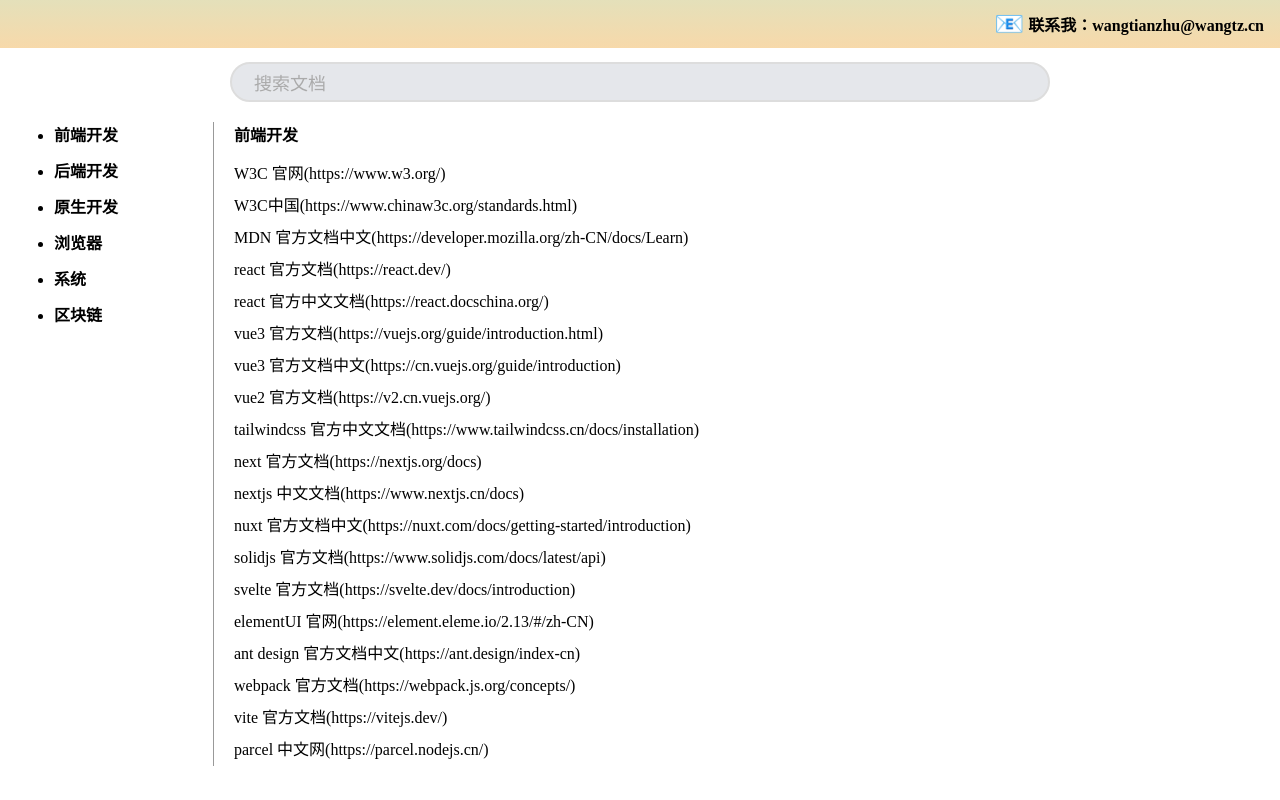
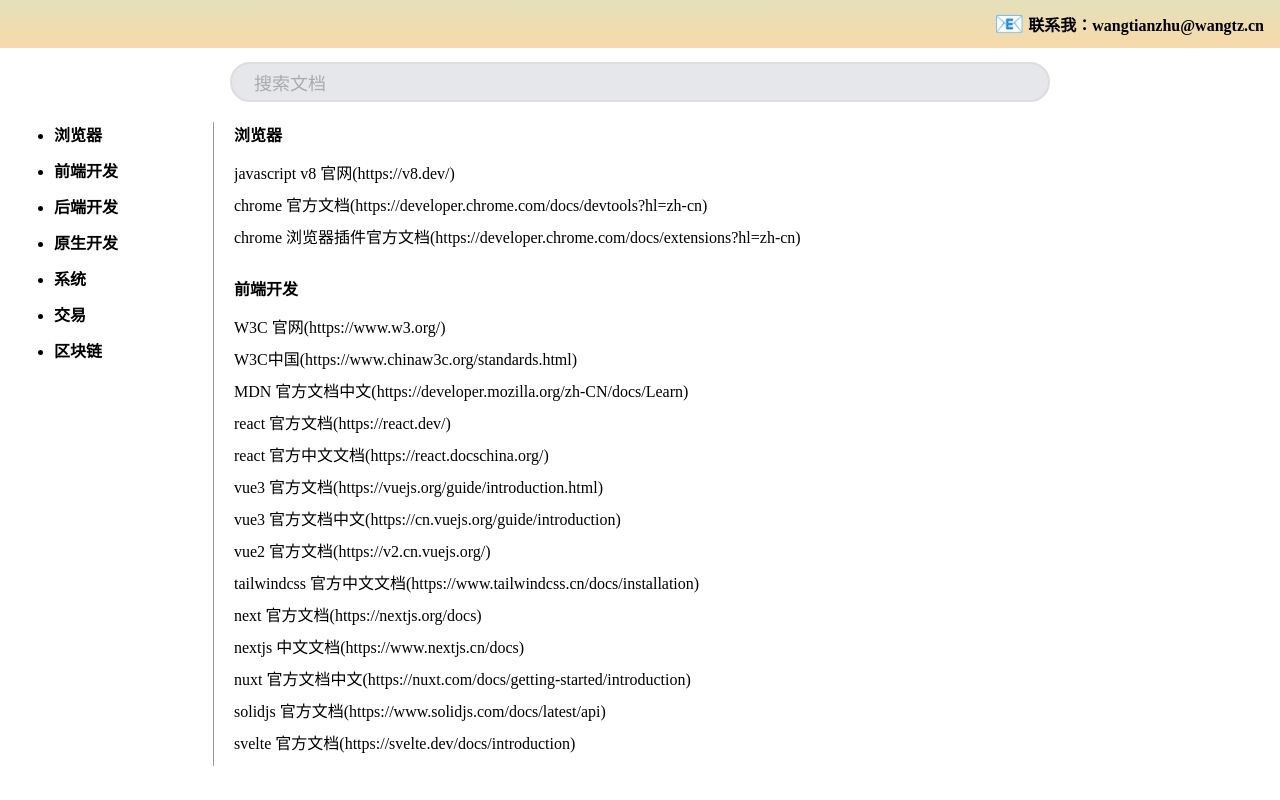
Before and after one commit to WangTZ1996/wangtianzhuBlog_next, a Next.js app: page /officialdocs in a window 1280 px wide. Built offline with nearby package versions, Linux system fonts and the light colour scheme.

Commit message:
feat: add klinecharts, tradingView

```diff
--- a/pages/officialdocs/index.tsx
+++ b/pages/officialdocs/index.tsx
@@ -11,6 +11,27 @@ export default function OfficialDocs() {
   const [searchStr, setSearchStr] = useState("");
 
   const data = [
+    {
+      category: "browser",
+      label: "浏览器",
+      list: [
+        {
+          type: "browser",
+          label: "javascript v8 官网",
+          url: "https://v8.dev/",
+        },
+        {
+          type: "browser",
+          label: "chrome 官方文档",
+          url: "https://developer.chrome.com/docs/devtools?hl=zh-cn",
+        },
+        {
+          type: "browser",
+          label: "chrome 浏览器插件官方文档",
+          url: "https://developer.chrome.com/docs/extensions?hl=zh-cn",
+        },
+      ],
+    },
     {
       category: "frontend",
       label: "前端开发",
@@ -290,27 +311,6 @@ export default function OfficialDocs() {
       ],
     },
     {
-      category: "browser",
-      label: "浏览器",
-      list: [
-        {
-          type: "browser",
-          label: "javascript v8 官网",
-          url: "https://v8.dev/",
-        },
-        {
-          type: "browser",
-          label: "chrome 官方文档",
-          url: "https://developer.chrome.com/docs/devtools?hl=zh-cn",
-        },
-        {
-          type: "browser",
-          label: "chrome 浏览器插件官方文档",
-          url: "https://developer.chrome.com/docs/extensions?hl=zh-cn",
-        },
-      ],
-    },
-    {
       category: "system",
       label: "系统",
       list: [
@@ -335,6 +335,27 @@ export default function OfficialDocs() {
           url: "https://git-scm.com/doc",
         },
       ],
+    },
+    {
+      category: 'trading',
+      label: '交易',
+      list: [
+        {
+          type: 'trading',
+          label: 'klinecharts 官网',
+          url: 'https://klinecharts.com'
+        },
+        {
+          type: 'trading',
+          label: 'klinecharts 官方文档',
+          url: 'https://klinecharts.com/guide/what-is-klinechart.html'
+        },
+        {
+          type: 'trading',
+          label: 'tradingview 官网',
+          url: 'https://www.tradingview.com/'
+        }
+      ]
     },
     {
       category: "blockchain",
@@ -375,6 +396,10 @@ export default function OfficialDocs() {
   ];
   const categoryList = [
     {
+      label: "浏览器",
+      key: "browser",
+    },
+    {
       label: "前端开发",
       key: "frontend",
     },
@@ -387,12 +412,12 @@ export default function OfficialDocs() {
       key: "native",
     },
     {
-      label: "浏览器",
-      key: "browser",
+      label: "系统",
+      key: "system",
     },
     {
-      label: "系统",
-      key: "system",
+      label: '交易',
+      key: 'trading'
     },
     {
       label: "区块链",
```
